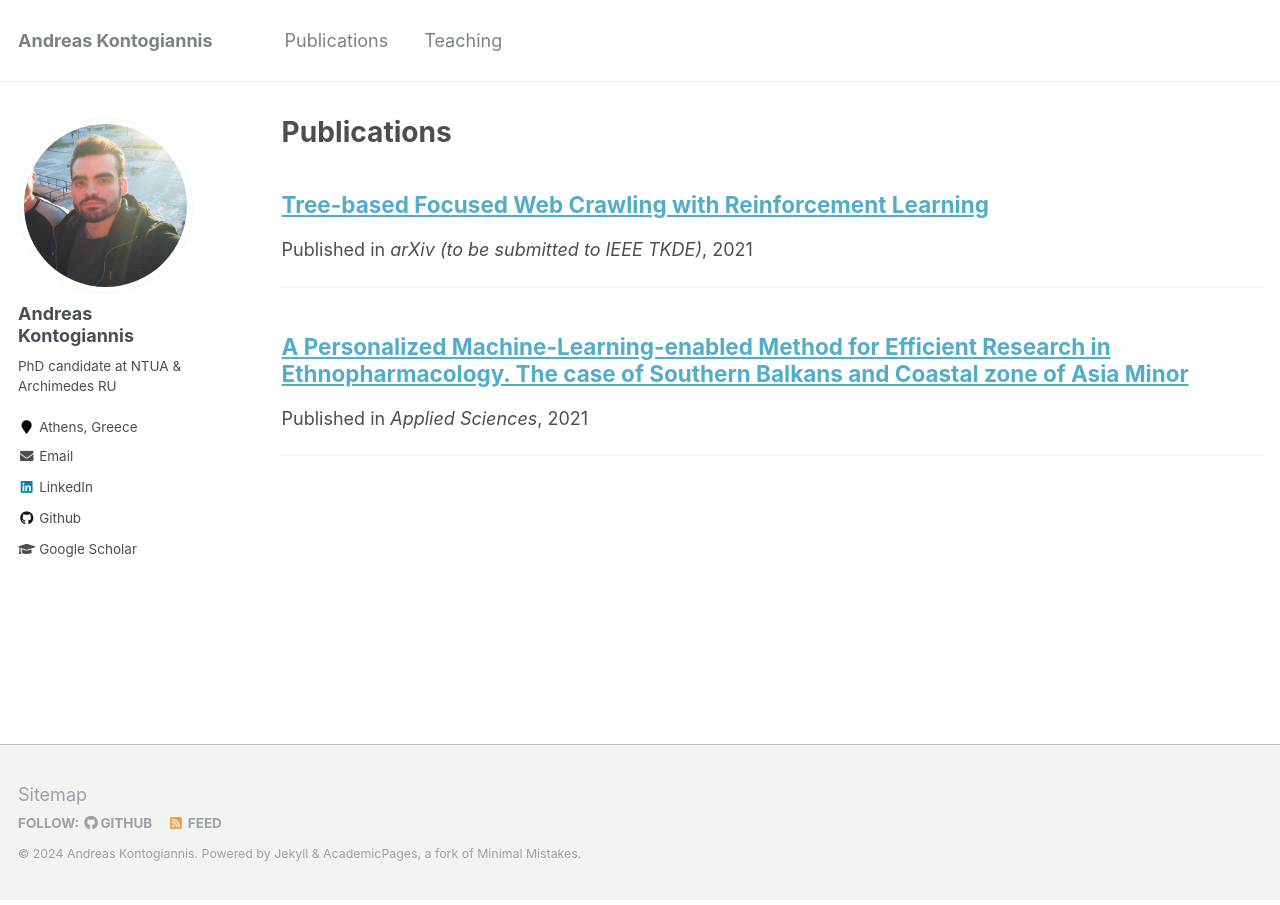
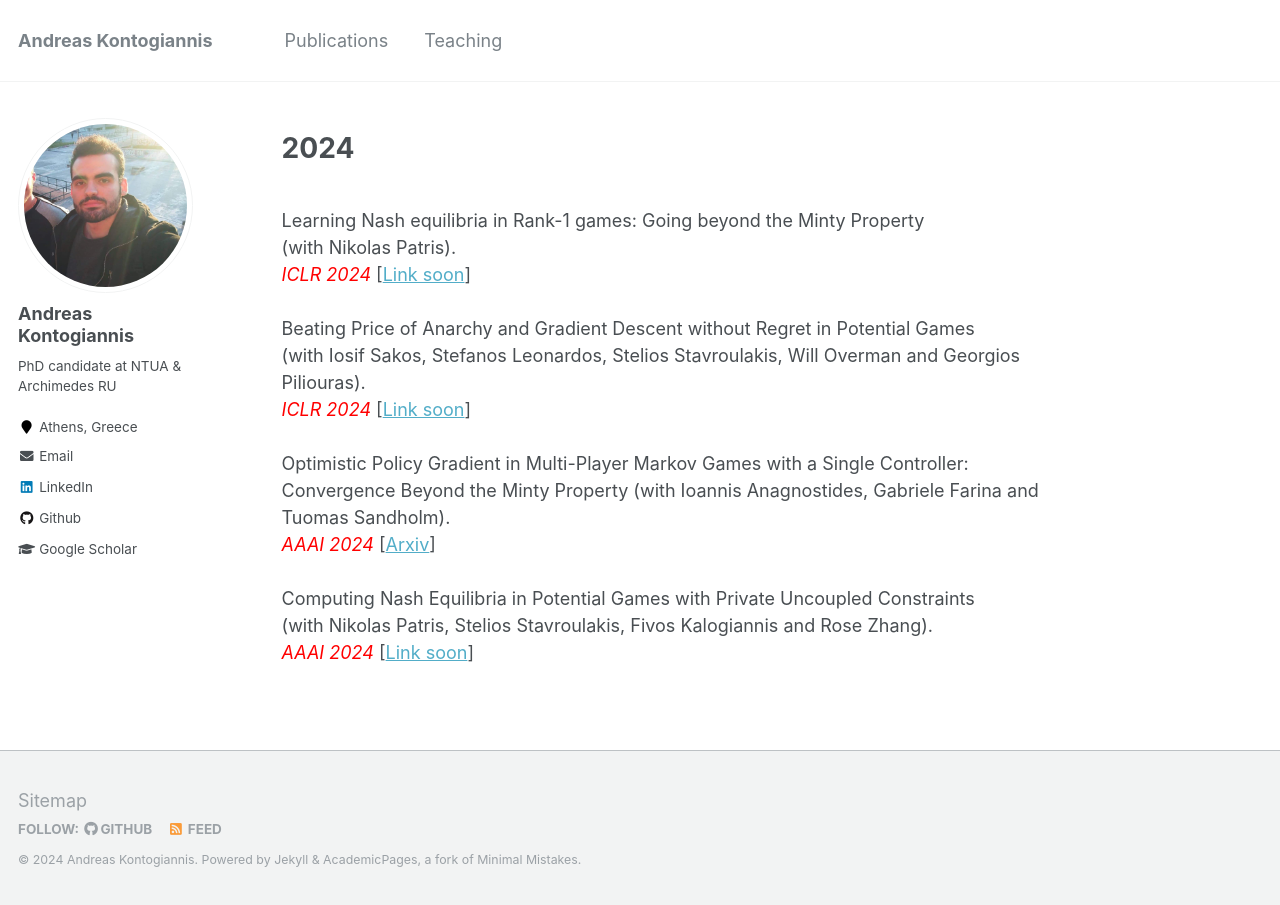
Before and after one commit to ddaedalus/ddaedalus.github.io, a Jekyll site: the page built from _pages/publications.md, in a window 1280 px wide. Built offline with Jekyll 4.4.1, drawn with Linux system fonts in a browser that asks for light colours.

Commit message:
Update publications.md

```diff
--- a/_pages/publications.md
+++ b/_pages/publications.md
@@ -1,16 +1,28 @@
 ---
-layout: archive
-title: "Publications"
 permalink: /publications/
+title: ""
+excerpt: "Publications"
 author_profile: true
+redirect_from:
+  - /publications
+  - /publications.md
 ---
-
-{% if author.googlescholar %}
-  You can also find my articles on <u><a href="{{author.googlescholar}}">my Google Scholar profile</a>.</u>
-{% endif %}
-
-{% include base_path %}
-
-{% for post in site.publications reversed %}
-  {% include archive-single.html %}
-{% endfor %}
+2024
+======
+<br/>
+Learning Nash equilibria in Rank-1 games: Going beyond the Minty Property <br/>
+(with Nikolas Patris). <br/>
+_<font color="red">ICLR 2024</font>_ [[Link soon](https://panageas.github.io)] <br/>
+<br/>
+Beating Price of Anarchy and Gradient Descent without Regret in Potential Games <br/>
+(with Iosif Sakos, Stefanos Leonardos, Stelios Stavroulakis, Will Overman and Georgios Piliouras). <br/>
+_<font color="red">ICLR 2024</font>_ [[Link soon](https://panageas.github.io)] <br/>
+<br/>
+Optimistic Policy Gradient in Multi-Player Markov Games with a Single Controller: Convergence Beyond the Minty Property
+(with Ioannis Anagnostides, Gabriele Farina and Tuomas Sandholm). <br/>
+_<font color="red">AAAI 2024</font>_ [[Arxiv](https://arxiv.org/abs/2312.12067)] <br/>
+<br/>
+Computing Nash Equilibria in Potential Games with Private Uncoupled Constraints <br/>
+(with Nikolas Patris, Stelios Stavroulakis, Fivos Kalogiannis and Rose Zhang). <br/>
+_<font color="red">AAAI 2024</font>_ [[Link soon](https://panageas.github.io)] <br/>
+<br/>
```
